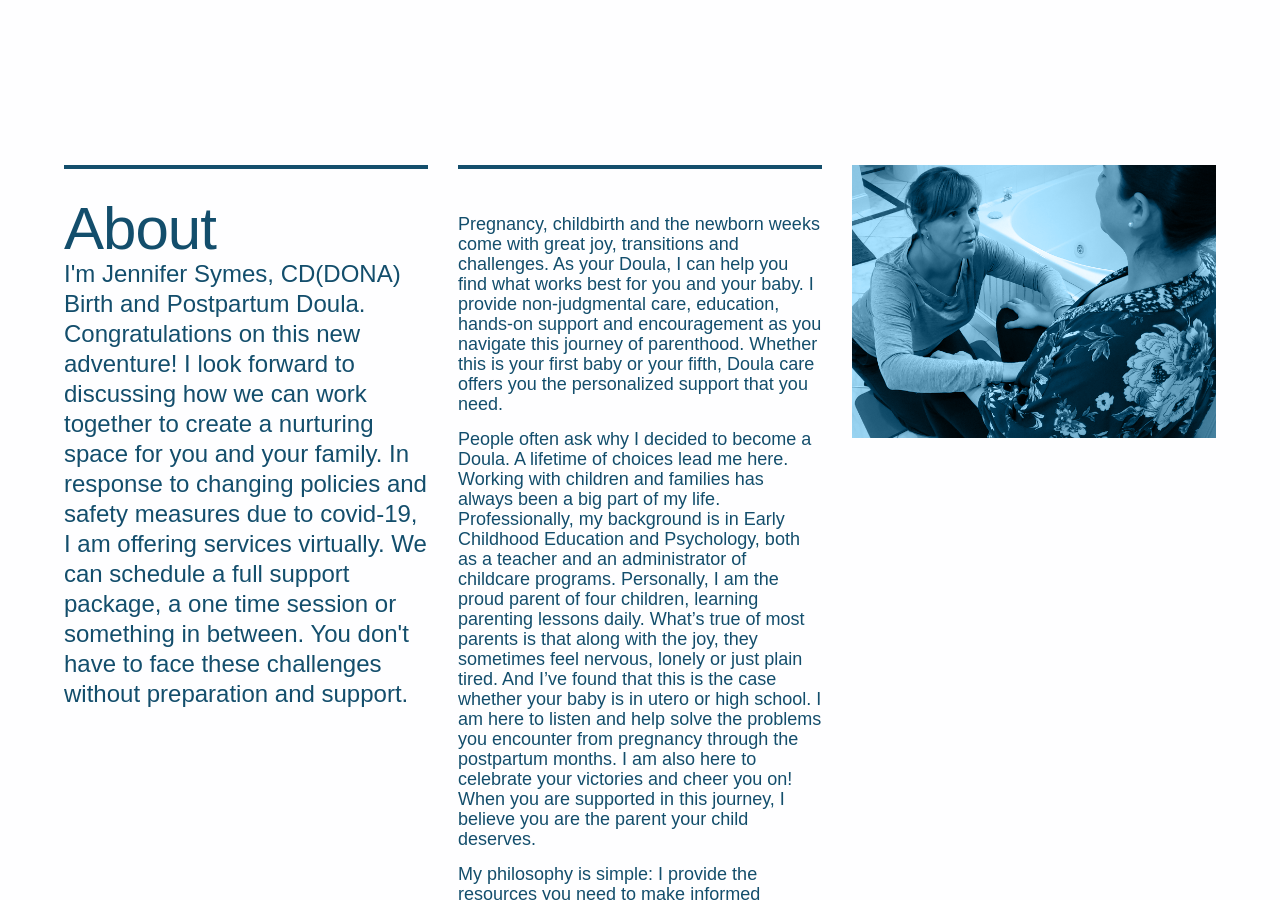
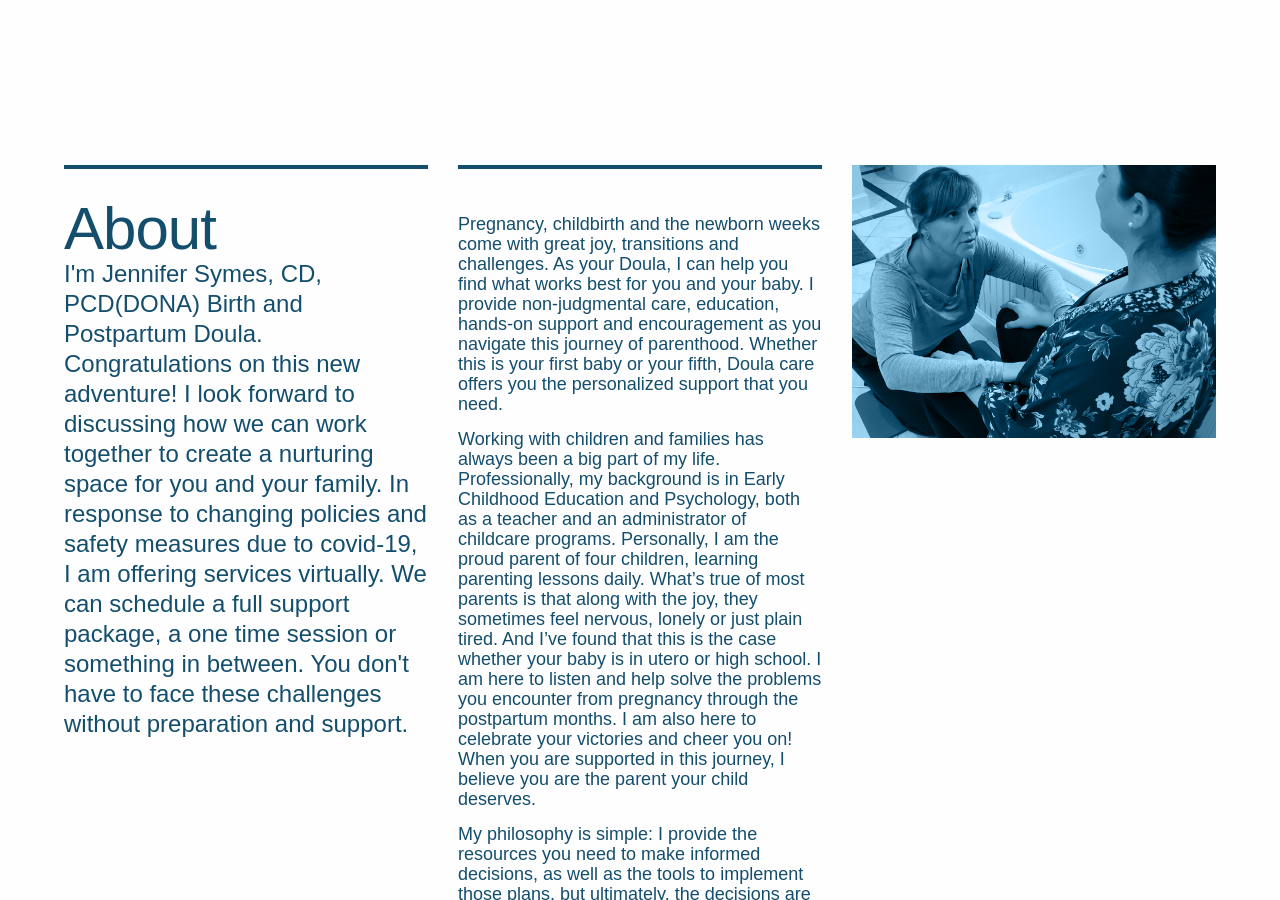
Before and after one commit to aidensymes/harbordoula.com, a Jekyll site: the page built from home.markdown, in a window 1280 px wide and 900 px high, scrolled down 949 px. Built offline with Jekyll 4.4.1, drawn with Linux system fonts in a browser that asks for light colours; nearby versions of some CDN libraries; some web fonts are replaced; some of the changed text lies outside the part shown.

Commit message:
Updated Home

```diff
--- a/home.markdown
+++ b/home.markdown
@@ -4,7 +4,7 @@
 permalink: "/"
 blurb: Caring support before, during and after your baby's birth. Serving Boston,
   North Shore and Southern NH.
-about-intro: "I'm Jennifer Symes, CD(DONA) Birth and Postpartum Doula. \n\nCongratulations
+about-intro: "I'm Jennifer Symes, CD, PCD(DONA) Birth and Postpartum Doula. \n\nCongratulations
   on this new adventure! I look forward to discussing how we can work together to
   create a nurturing space for you and your family.\n\nIn response to changing policies
   and safety measures due to covid-19, I am offering services virtually. We can schedule
@@ -14,9 +14,8 @@
   and challenges. As your Doula, I can help you find what works best for you and your
   baby. I provide non-judgmental care, education, hands-on support and encouragement
   as you navigate this journey of parenthood. Whether this is your first baby or your
-  fifth, Doula care offers you the personalized support that you need. \n\nPeople
-  often ask why I decided to become a Doula.  A lifetime of choices lead me here.
-  Working with children and families has always been a big part of my life. Professionally,
+  fifth, Doula care offers you the personalized support that you need. \n\nWorking
+  with children and families has always been a big part of my life. Professionally,
   my background is in Early Childhood Education and Psychology, both as a teacher
   and an administrator of childcare programs. Personally, I am the proud parent of
   four children, learning parenting lessons daily. What’s true of most parents is
@@ -33,7 +32,7 @@
   in Infant and Adult CPR and First Aid.\n\nInviting someone into your birth space
   and your life is a very personal decision. The best way to know if we would make
   a good team is for us to talk. I'd love to schedule a free consultation to discuss
-  your individual needs and wishes. "
+  your individual needs and wishes. \nhttps://edoula.biz/l/-MTkq2wwPBzAwyfTDFAU\n"
 headshot-image: "/uploads/miaela5.jpg"
 testimonials:
 - quote: Jennifer was such a huge help for our family postpartum. With two school
@@ -113,6 +112,7 @@
 links:
 - name: My Doula Match Profile
   url: https://doulamatch.net/profile/22427/jennifer-symes
+  Key: https://edoula.biz/l/-MTkq2wwPBzAwyfTDFAU
 - name: Why Hire a Doula?
   url: https://www.dona.org/what-is-a-doula/benefits-of-a-doula/
 layout: home
```
Also changed, not shown: other parts of home.markdown (+5 -5 lines).
